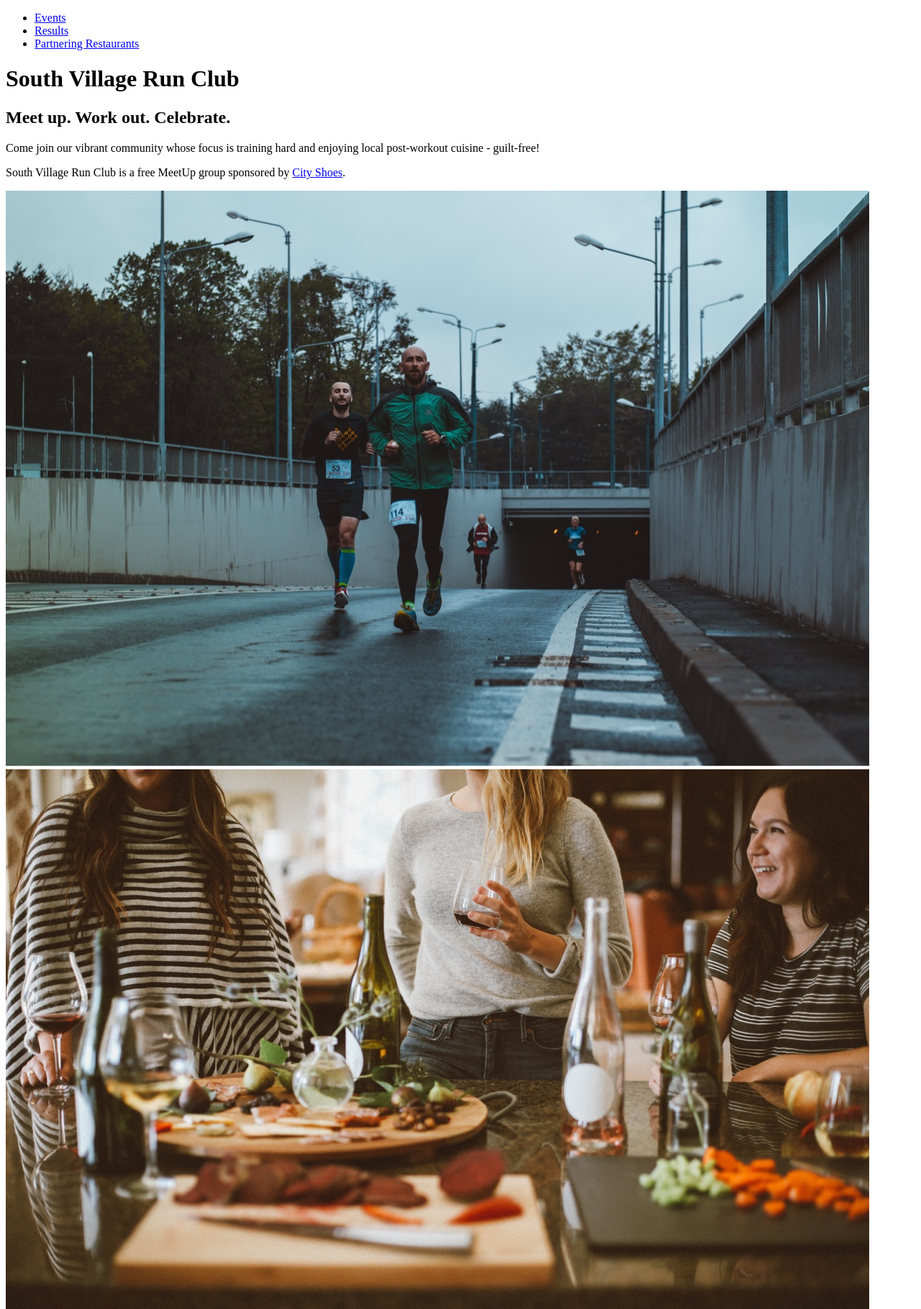
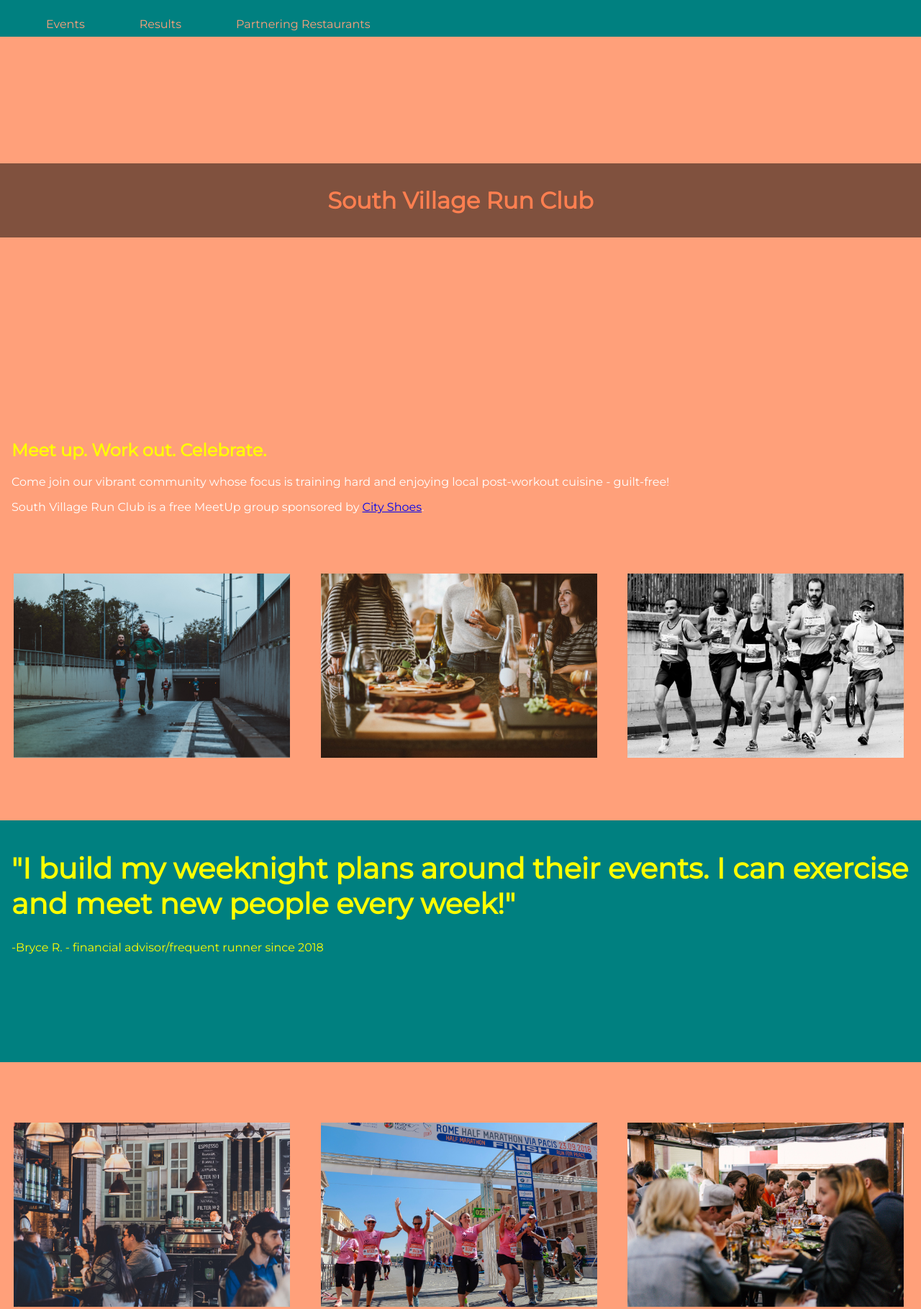
Before and after one commit to meanfredblue/responsive-club, a plain HTML site: page index.html in a window 1280 px wide. Shown: the top 1819 px of the page at 72% size. Drawn offline with Linux system fonts and the light colour scheme.

Commit message:
Made changes to make it similar to the sample but not exact.

```diff
--- a/index.html
+++ b/index.html
@@ -5,6 +5,7 @@
   <meta charset="UTF-8">
   <meta http-equiv="X-UA-Compatible" content="IE=edge">
   <meta name="viewport" content="width=device-width, initial-scale=1.0">
+  <link rel="stylesheet" href="styles.css">
   <title>South Village Run Club</title>
 </head>
 
@@ -35,7 +36,7 @@
       "I build my weeknight plans around their events. I can exercise and meet new people every week!"
     </blockquote>
     <figcaption>
-     -Bryce R. <cite>-financial advisor/frequent runner since 2018</cite>
+     -Bryce R. <cite>- financial advisor/frequent runner since 2018</cite>
     </figcaption>
   </figure>
   <div class="imageContainer">
@@ -46,9 +47,9 @@
   <div class="funContainer">
     <h2>Come join the fun!</h2>
     <img src="images/runners-church.jpg" alt="Runners in front of a church"/>
+    <h2>We meet every evening in the city square at 7PM!</h2>
   </div>
   <footer>
-    <h2>We meet every evening in the city square at 7PM!</h2>
     <nav>
       <ul>
         <li><a href="#">Events</a></li>
--- a/styles.css
+++ b/styles.css
@@ -0,0 +1,133 @@
+@import url('https://fonts.googleapis.com/css2?family=Montserrat&display=swap');
+
+* {
+  font-family: 'Montserrat', sans-serif;
+  margin: 0;
+  padding: 0;
+}
+
+body {
+  background-color: #FFA07A;
+}
+
+nav ul {
+  background-color: #008080;
+  height: 51px;
+  display: flex;
+  align-items: flex-end;
+  padding-left: 26px;
+}
+
+nav li {
+  list-style: none;
+  margin: 8px 38px;
+}
+
+nav a,nav a:visited,nav a:hover {
+  font-size: 16px;
+  text-decoration: none;
+  color: #FFA07A;
+}
+
+@media only screen and (max-width: 640px) {
+  nav ul {
+    height: 120px;
+    flex-direction: column;
+    align-items: center;
+    justify-content: flex-end;
+  }
+}
+
+
+h1 {
+  background-color: #80513E;
+  color: #FF7F50;
+  margin-top: 176px;
+  height: 103px;
+  display: flex;
+  justify-content: center;
+  align-items: center;
+}
+
+.meetUp {
+  margin-top: 281px;
+  margin-left: 16px;
+  margin-right: 16px;
+}
+
+.meetUp h2 {
+  color: #FFFF00;
+  font-size: 24px;
+  margin-bottom: 20px;
+}
+
+.meetUp p {
+  color: white;
+  font-size: 16px;
+  margin: 16px 0;
+}
+
+@media only screen and (max-width: 640px) {
+  h1 {
+    margin-top: 48px;
+  }
+
+  .meetUp {
+    margin-top: 128px;
+  }
+}
+
+.imageContainer {
+  margin: 4em auto;
+}
+
+.imageContainer img {
+  width: 30%;
+  margin: 1.5%;
+}
+
+@media only screen and (max-width: 1048px) {
+  .imageContainer img {
+    width: 100%;
+    margin: 1.5% 0;
+  }
+}
+
+.quote {
+  background-color: teal;
+  color: yellow;
+  height: 304px;
+  padding: 16px;
+}
+
+.quote blockquote {
+  font-size: 2.5rem;
+  font-weight: bold;
+  padding: 26px 0;
+}
+
+.quote figcaption {
+  padding-top: 1px;
+}
+
+.quote cite {
+  font-style: normal;
+}
+
+.funContainer h2 {
+  color: #FFFF00;
+  font-size: 32px;
+  margin: 21px;
+  text-align: center;
+}
+
+.funContainer img {
+  width: 50%;
+  height: auto;
+  margin: auto;
+  display: block;
+}
+
+footer {
+  margin-top: 32px;
+}
```
